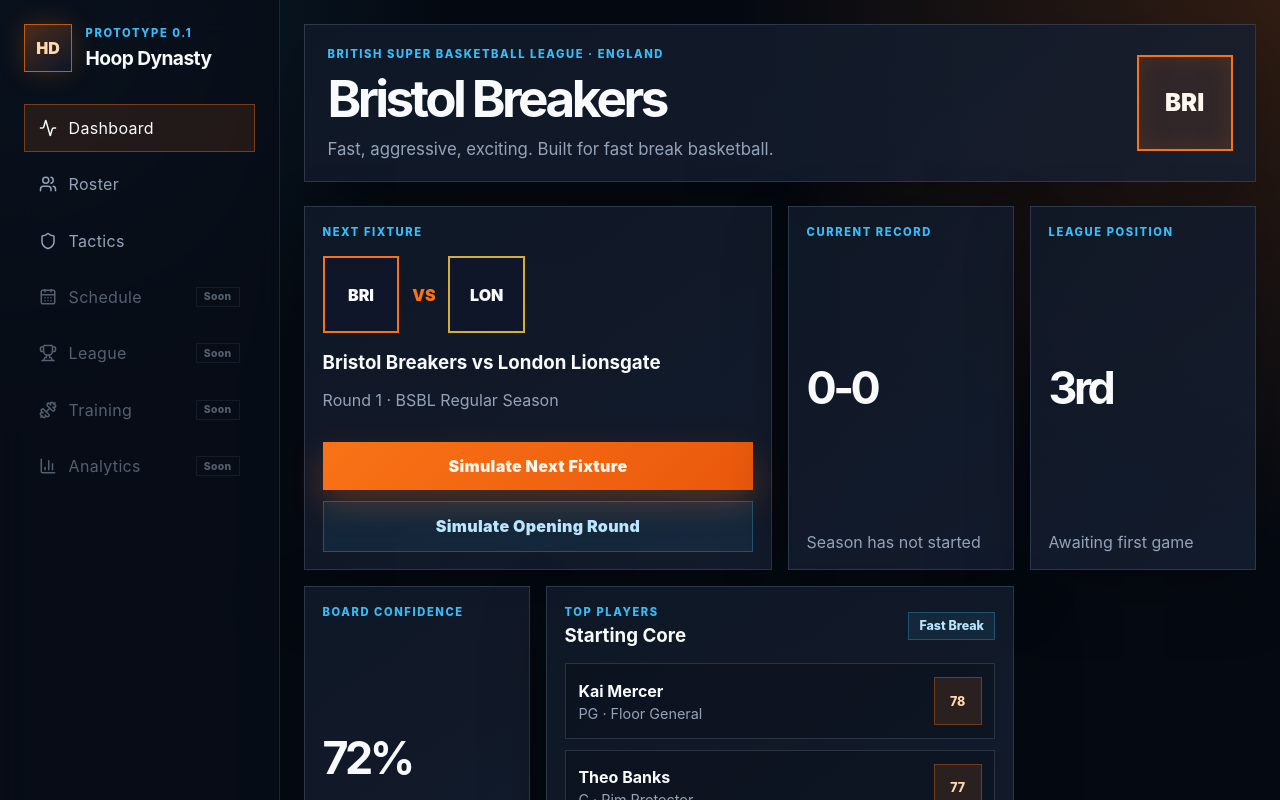
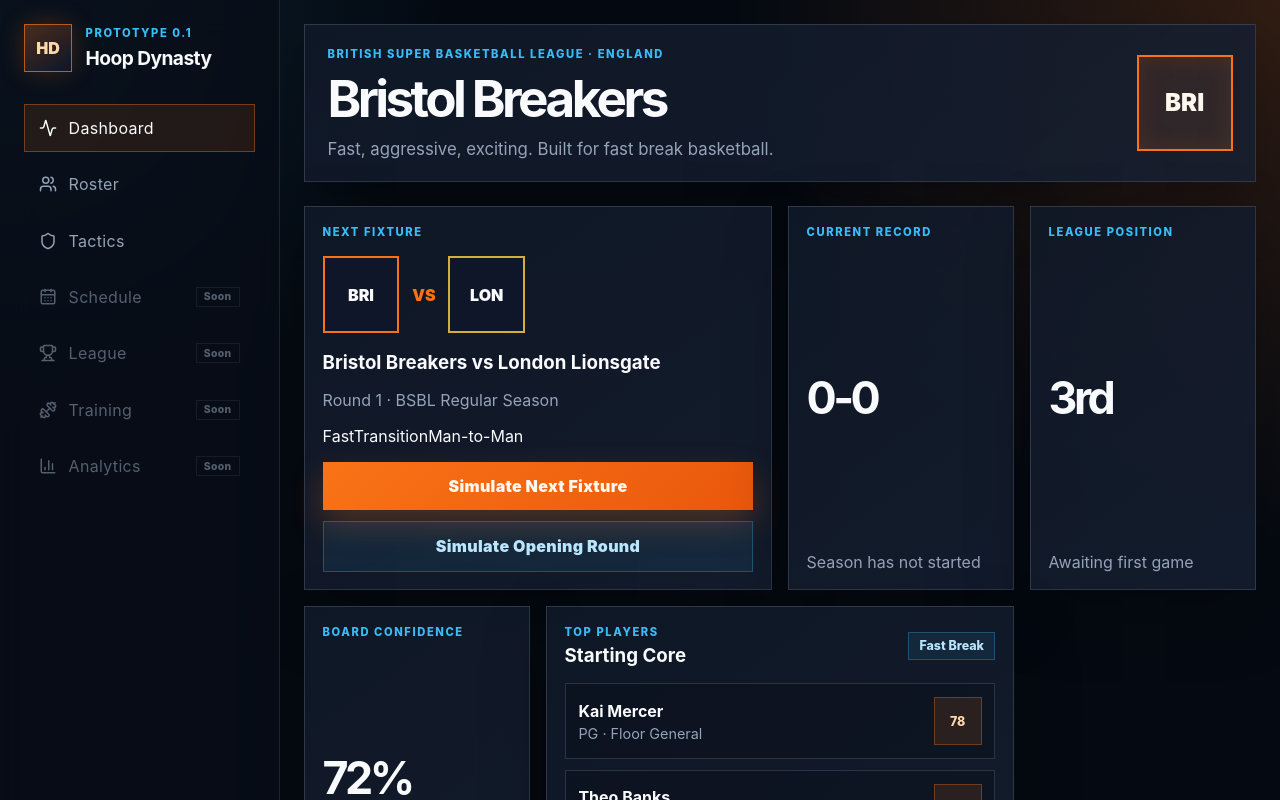
Before and after one commit to LCBlakey24-alt/hoop-dynasty-manager, a React (Vite) app: page / in a window 1280 px wide. Shown: the top 800 px of the page. Built offline with nearby package versions, Linux system fonts and the light colour scheme.

Commit message:
Store tactics in app state and pass to simulator

```diff
--- a/src/App.tsx
+++ b/src/App.tsx
@@ -6,6 +6,7 @@ import { openingRoundFixtures } from './data/fixtures';
 import { userTeam, teams } from './data/teams';
 import { calculateStandings } from './game/calculateStandings';
 import { simulateGame, type SimulatedGameResult } from './game/simulateGame';
+import { defaultTactics, type TacticalSettings } from './game/tactics';
 import type { Fixture, Team } from './types/basketball';
 
 type ActiveView = 'Dashboard' | 'Roster' | 'Tactics';
@@ -30,6 +31,7 @@ const topPlayers = [...userTeam.roster]
 export function App() {
   const [activeView, setActiveView] = useState<ActiveView>('Dashboard');
   const [results, setResults] = useState<SimulatedGameResult[]>([]);
+  const [tactics, setTactics] = useState<TacticalSettings>(defaultTactics);
 
   const latestResult = results.at(-1) ?? null;
   const standings = calculateStandings(teams, results);
@@ -48,8 +50,10 @@ export function App() {
 
       const homeTeam = getTeam(nextFixture.homeTeamId);
       const awayTeam = getTeam(nextFixture.awayTeamId);
+      const homeTactics = homeTeam.id === userTeam.id ? tactics : defaultTactics;
+      const awayTactics = awayTeam.id === userTeam.id ? tactics : defaultTactics;
 
-      return [...currentResults, simulateGame(homeTeam, awayTeam)];
+      return [...currentResults, simulateGame(homeTeam, awayTeam, { homeTactics, awayTactics })];
     });
   }
 
@@ -57,7 +61,14 @@ export function App() {
     setResults((currentResults) => {
       const newResults = openingRoundFixtures
         .filter((fixture) => !hasResultForFixture(fixture, currentResults))
-        .map((fixture) => simulateGame(getTeam(fixture.homeTeamId), getTeam(fixture.awayTeamId)));
+        .map((fixture) => {
+          const homeTeam = getTeam(fixture.homeTeamId);
+          const awayTeam = getTeam(fixture.awayTeamId);
+          const homeTactics = homeTeam.id === userTeam.id ? tactics : defaultTactics;
+          const awayTactics = awayTeam.id === userTeam.id ? tactics : defaultTactics;
+
+          return simulateGame(homeTeam, awayTeam, { homeTactics, awayTactics });
+        });
 
       return [...currentResults, ...newResults];
     });
@@ -116,6 +127,7 @@ export function App() {
             nextHomeTeam={nextHomeTeam}
             results={results}
             standings={standings}
+            tactics={tactics}
             userGameResult={userGameResult}
             userStanding={userStanding}
             userWonLatestGame={userWonLatestGame}
@@ -123,7 +135,7 @@ export function App() {
         )}
 
         {activeView === 'Roster' && <RosterScreen team={userTeam} />}
-        {activeView === 'Tactics' && <TacticsScreen team={userTeam} />}
+        {activeView === 'Tactics' && <TacticsScreen team={userTeam} tactics={tactics} onTacticsChange={setTactics} />}
       </section>
     </main>
   );
@@ -138,6 +150,7 @@ type DashboardViewProps = {
   nextHomeTeam: Team | null;
   results: SimulatedGameResult[];
   standings: ReturnType<typeof calculateStandings>;
+  tactics: TacticalSettings;
   userGameResult: SimulatedGameResult | null;
   userStanding: ReturnType<typeof calculateStandings>[number] | undefined;
   userWonLatestGame: boolean;
@@ -152,6 +165,7 @@ function DashboardView({
   nextHomeTeam,
   results,
   standings,
+  tactics,
   userGameResult,
   userStanding,
   userWonLatestGame,
@@ -169,6 +183,11 @@ function DashboardView({
             </div>
             <h3>{nextHomeTeam.name} vs {nextAwayTeam.name}</h3>
             <p className="muted">Round {nextFixture.round} · BSBL Regular Season</p>
+            <div className="tactics-summary-row">
+              <span>{tactics.pace}</span>
+              <span>{tactics.offensiveFocus}</span>
+              <span>{tactics.defensiveStyle}</span>
+            </div>
             <button className="primary-action" onClick={handleSimulateNextFixture}>Simulate Next Fixture</button>
             <button className="secondary-action" onClick={handleSimulateOpeningRound}>Simulate Opening Round</button>
           </>
```
